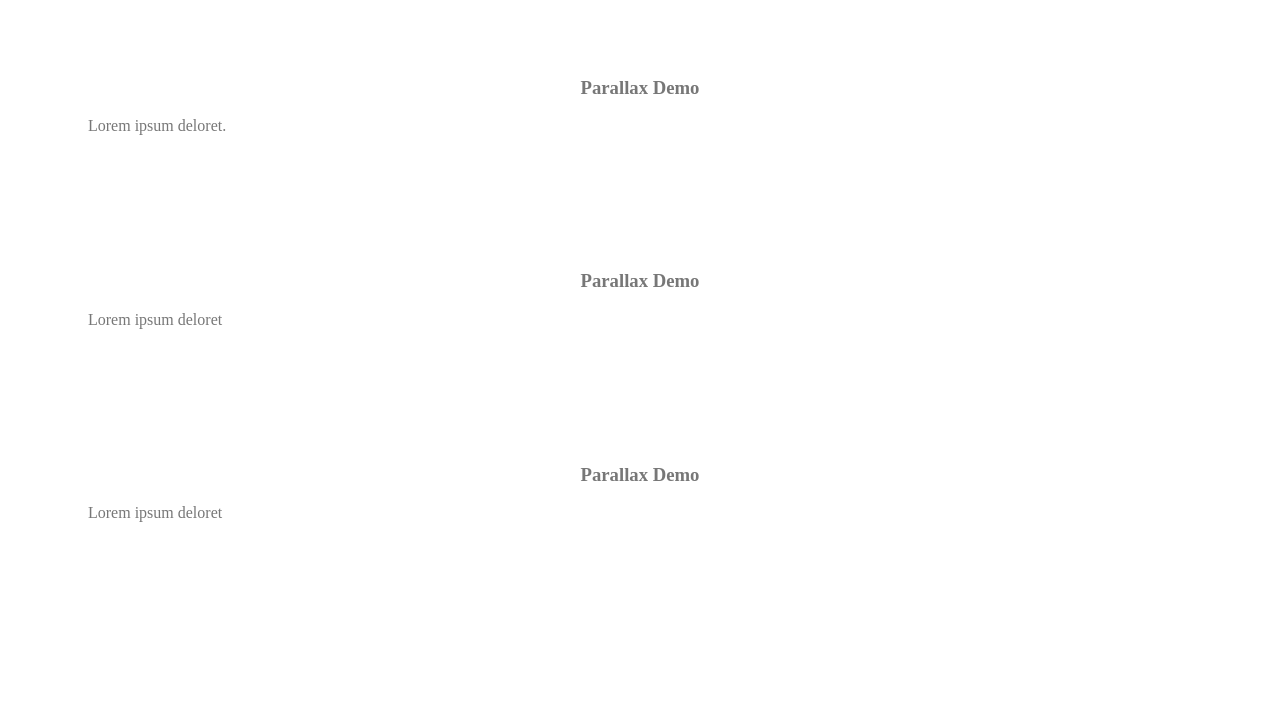
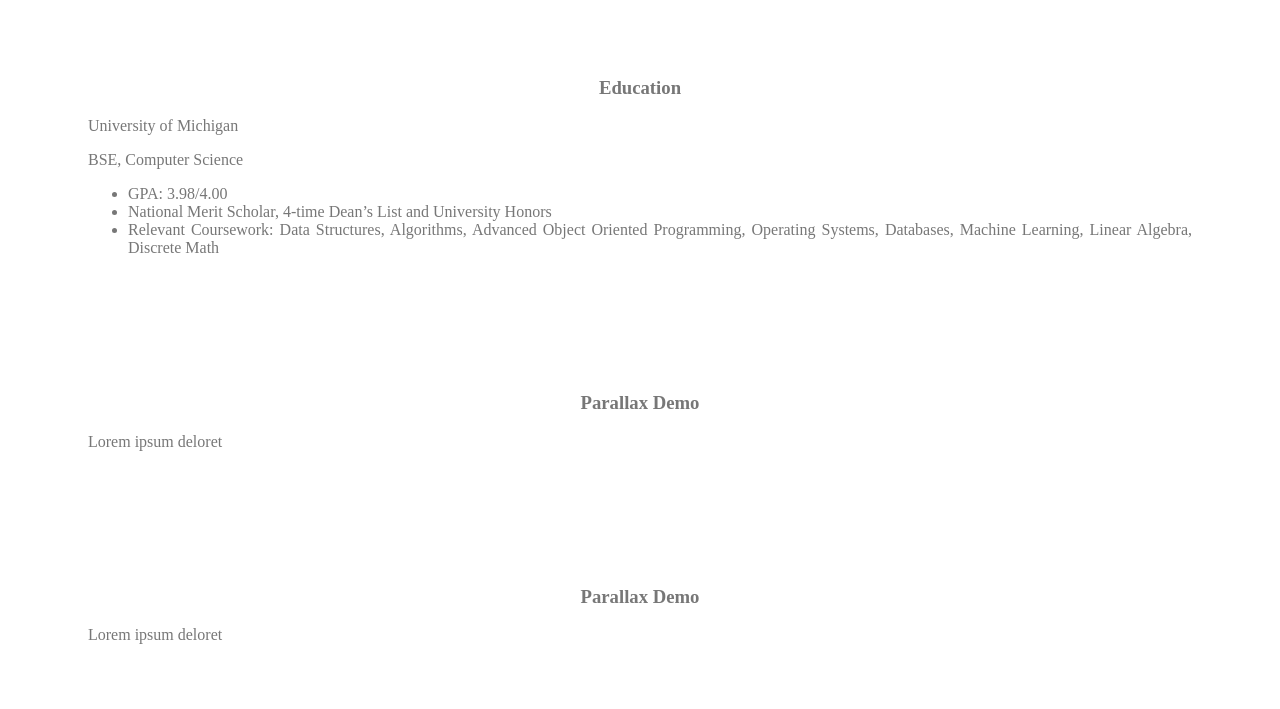
Before and after one commit to JonBrelje/website, a Flask app: page / in a window 1280 px wide. Shown: the top 709 px of the page. Run offline with Flask 2, Linux system fonts and the light colour scheme; grey boxes are pictures that could not be loaded.

Commit message:
Begin playing with html templates

```diff
--- a/templates/home.html
+++ b/templates/home.html
@@ -1,10 +1,8 @@
 <!doctype html>
 <title>Jonathan Brelje</title>
 <link rel=stylesheet type=text/css href="{{ url_for('static', filename='stylesheets/parallax.css') }}">
-<div style="color: #777;background-color:white;text-align:center;padding:50px 80px;text-align: justify;">
-  <h3 style="text-align:center;">Parallax Demo</h3>
-  <p>Lorem ipsum deloret.</p>
-</div>
+
+{% include 'info_section.html' %}
 
 <div class=parallax></div>
 <div style="color: #777;background-color:white;text-align:center;padding:50px 80px;text-align: justify;">
--- /dev/null
+++ b/templates/info_section.html
@@ -0,0 +1,11 @@
+<div style="color: #777;background-color:white;text-align:center;padding:50px 80px;text-align: justify;">
+  <h3 style="text-align:center;">Education</h3>
+  <p>University of Michigan</p>
+  <p>BSE, Computer Science</p>
+  <ul>
+  	<li>GPA: 3.98/4.00</li>
+  	<li>National Merit Scholar, 4-time Dean’s List and University Honors</li>
+  	<li>Relevant Coursework: Data Structures, Algorithms, Advanced Object Oriented Programming, Operating
+Systems, Databases, Machine Learning, Linear Algebra, Discrete Math</li>
+  </ul>
+</div>
```
